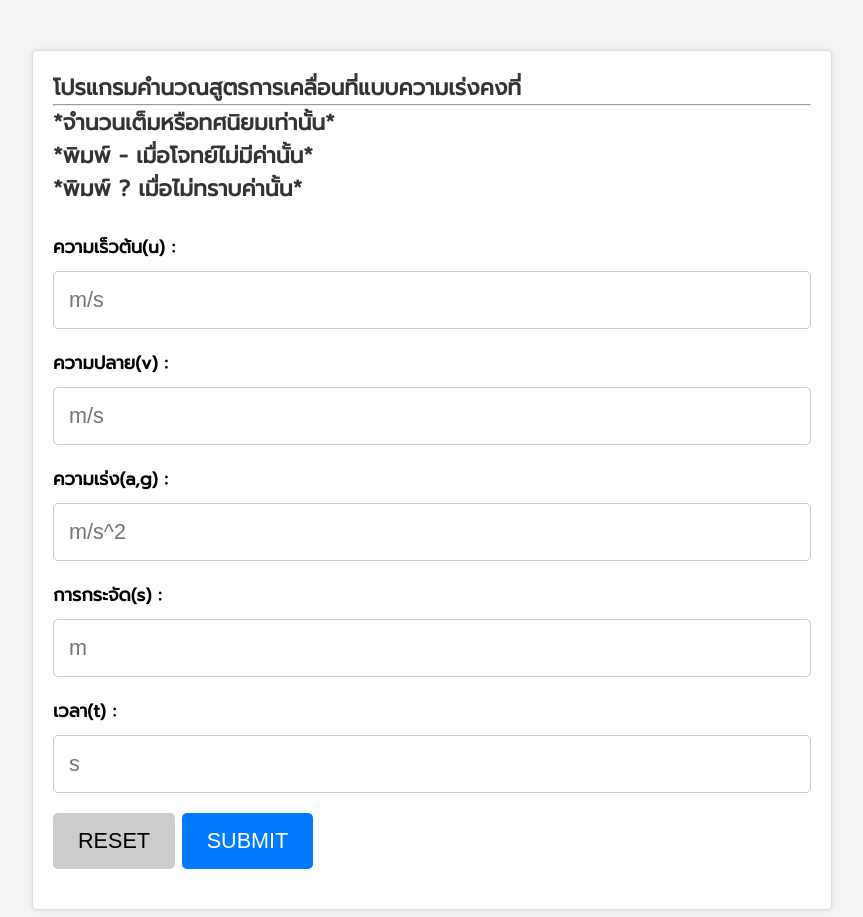
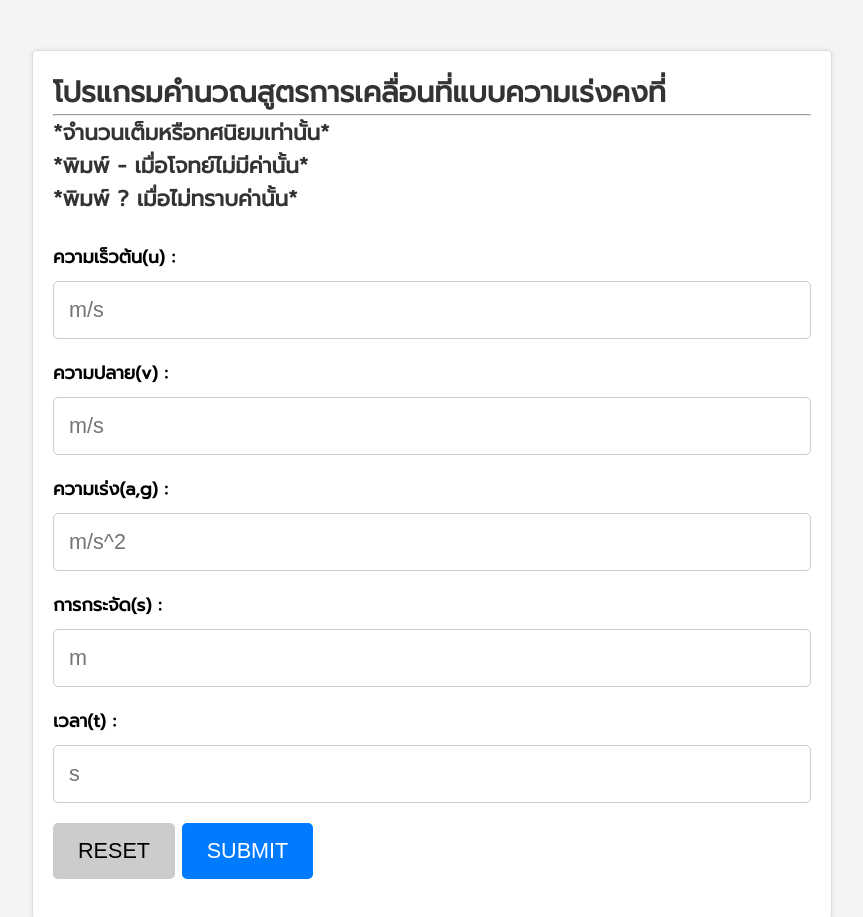
Before and after one commit to TaspholHmt/uvast-project.github.io, a plain HTML site: page index.html in a window 1280 px wide. Shown: the top 917 px of the page, without its empty margins (208-1071 px from the left). Drawn offline with Linux system fonts and the light colour scheme.

Commit message:
Update style.css

```diff
--- a/style.css
+++ b/style.css
@@ -80,7 +80,12 @@ button[type="button"]:hover {
     color: #007bff;
 }
 
-h2, h3 {
-    font-size: 22px;
+h2 {
+    font-size: 1.6rem;
     color: #333;
 }
+
+h3 {
+    font-size: 1.2rem;
+    color: #333;
+}
```
